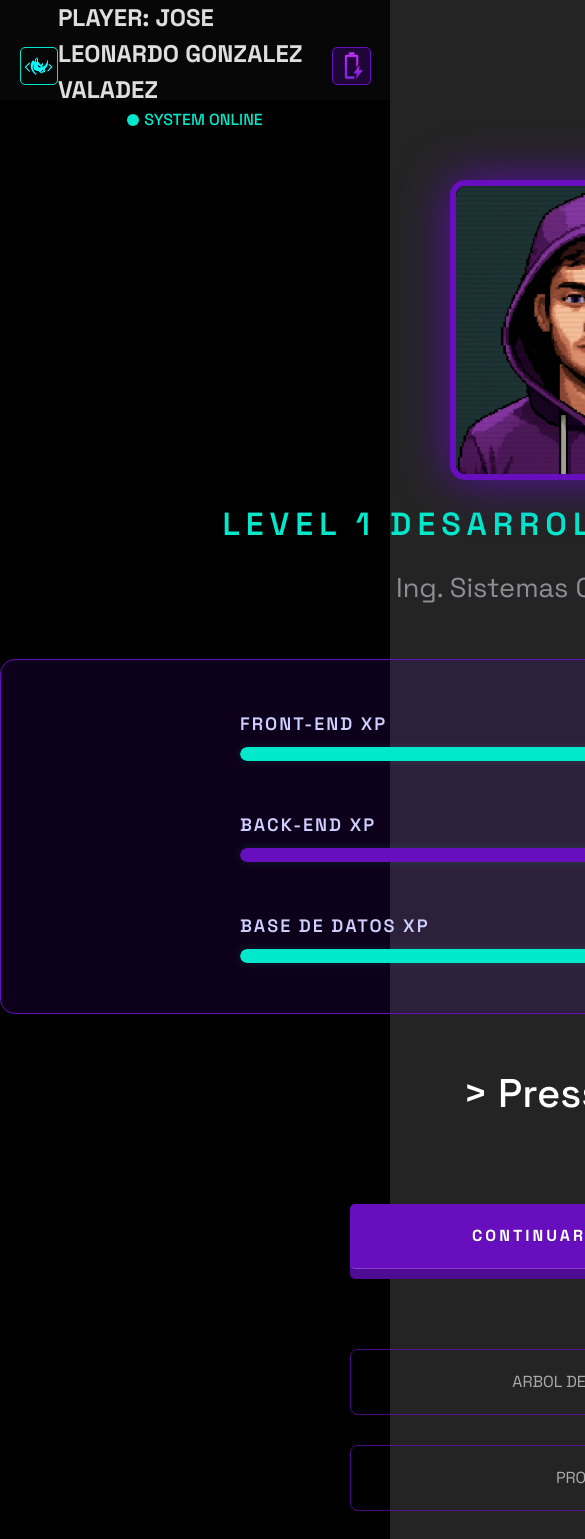
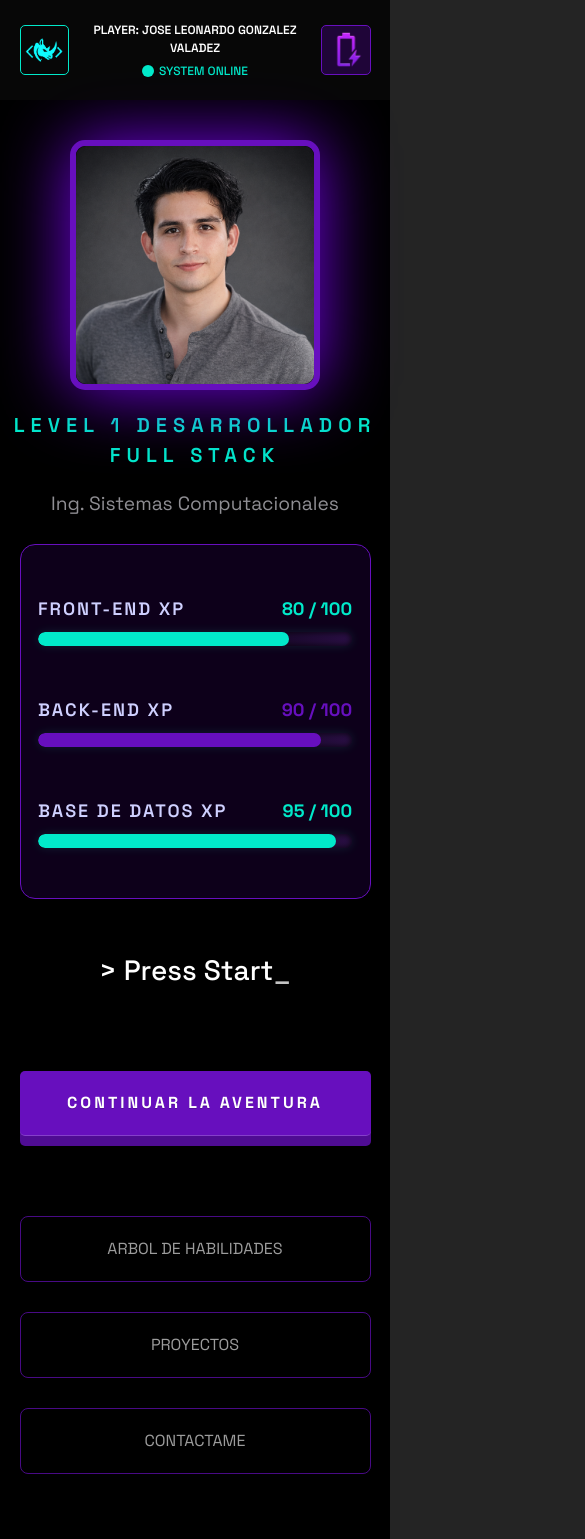
Before and after one commit to GonzalezValadez18/My_Web_Portfolio, a React (Vite) app: page / in a window 390 px wide. Shown: the top 1539 px of the page, 585 px wide, since content can reach past the window. Built offline with nearby package versions, Linux system fonts and the light colour scheme.

Commit message:
agregar dise;o responsivo

```diff
--- a/src/components/Photo.jsx
+++ b/src/components/Photo.jsx
@@ -1,7 +1,22 @@
+import { useState, useEffect } from "react";
+
 function Photo({ imgSrc, imgSrcReal, cardTitle, cardDescription }) {
+  const [isFlipped, setIsFlipped] = useState(false);
+
+  useEffect(() => {
+    const interval = setInterval(() => {
+      if (window.innerWidth <= 768) {
+        setIsFlipped((prev) => !prev);
+      } else {
+        setIsFlipped(false);
+      }
+    }, 3000);
+    return () => clearInterval(interval);
+  }, []);
+
   return (
     <section className="card-component">
-      <div className="photo-container">
+      <div className={`photo-container ${isFlipped ? "flipped" : ""}`}>
         <div className="flip-card-inner">
           <div className="flip-card-front">
             <img
--- a/src/styles/components/button-keyboard.css
+++ b/src/styles/components/button-keyboard.css
@@ -1,5 +1,6 @@
 .button-keyboard {
-    width: 500px;
+    width: 100%;
+    max-width: 500px;
     border-bottom: 1px solid hsla(0, 0%, 100%, 0.2);
     text-shadow: 0 1px 0 hsla(0, 0%, 0%, 0.2);
     text-decoration: none;
--- a/src/styles/components/button-visible-icon.css
+++ b/src/styles/components/button-visible-icon.css
@@ -1,5 +1,6 @@
 .button-visible-icon {
-    width: 500px;
+    width: 100%;
+    max-width: 500px;
     position: relative;
     display: flex;
     flex-direction: row;
--- a/src/styles/components/photo-marc.css
+++ b/src/styles/components/photo-marc.css
@@ -1,5 +1,6 @@
 .card-component {
-    width: 1200px;
+    width: 100%;
+    max-width: 1200px;
     height: auto;
     padding: 80px 0 50px 0;
     display: flex;
@@ -7,11 +8,18 @@
     justify-content: center;
     align-items: center;
     margin: auto;
+    @media screen and (max-width: 768px) {
+        padding: 40px 0 25px 0;
+    }
 
     .photo-container {
         width: 300px;
         height: 300px;
         perspective: 1000px;
+        @media (max-width: 768px) {
+            width: 250px;
+            height: 250px;
+        }
 
         .flip-card-inner {
             position: relative;
@@ -22,7 +30,8 @@
             transform-style: preserve-3d;
         }
 
-        &:hover .flip-card-inner {
+        &:hover .flip-card-inner,
+        &.flipped .flip-card-inner {
             transform: rotateY(180deg);
         }
 
@@ -44,7 +53,9 @@
         }
 
         &:hover .flip-card-front,
-        &:hover .flip-card-back {
+        &:hover .flip-card-back,
+        &.flipped .flip-card-front,
+        &.flipped .flip-card-back {
             box-shadow: 0 0 70px rgba(128, 0, 255, 0.9);
         }
 
@@ -66,11 +77,21 @@
         font-weight: 600;
         color: var(--ment);
         letter-spacing: 6px;
+        text-align: center;
+
+        @media (max-width: 768px) {
+            font-size: 20px;
+            margin-top: 20px;
+        }
     }
 
     .card-description {
         margin-top: 20px;
         font-size: 1.7rem;
         color: #8f8e93;
+
+        @media (max-width: 768px) {
+            font-size: 1.2rem;
+        }
     }
 }
--- a/src/styles/components/progress-bar.css
+++ b/src/styles/components/progress-bar.css
@@ -1,6 +1,10 @@
 /* Contenedor */
 .energy-container {
-    width: 720px;
+    width: 100%;
+    max-width: 720px;
+    @media screen and (max-width: 768px) {
+            width: 90%;
+        }
 
     /* Header */
     .energy-header {
@@ -18,6 +22,7 @@
         .percent {
             font-weight: 700;
             font-size: 18px;
+
         }
     }
 
@@ -38,6 +43,7 @@
         .energy-fill {
             height: 100%;
             border-radius: 14px;
+
         }
     }
 }
--- a/src/styles/layouts/home.css
+++ b/src/styles/layouts/home.css
@@ -39,6 +39,11 @@
             display: flex;
             justify-content: center;
 
+            @media screen and (max-width: 768px) {
+                width: 50px;
+            }
+
+
             img {
                 width: 80%;
                 height: auto;
@@ -57,6 +62,10 @@
             display: flex;
             justify-content: center;
 
+            @media screen and (max-width: 768px) {
+                    width: 50px;
+                }
+
             img {
                 width: 80%;
                 height: auto;
@@ -71,6 +80,19 @@
             align-items: center;
             justify-content: center;
 
+            h2{
+                color: #ffffff;
+                font-size: 22px;
+                font-weight: 600;
+                margin-bottom: 5px;
+                text-align: center;
+
+                @media (max-width: 768px) {
+                    font-size: 12px;
+                }
+
+            }
+
             .pulse-label {
                 display: flex;
                 flex-direction: row;
@@ -79,6 +101,12 @@
                 gap: 5px;
                 color: var(--ment);
                 font-weight: 500;
+
+                p{
+                    @media (max-width: 768px) {
+                            font-size: 12px;
+                        }
+                };
 
                 i {
                     display: flex;
@@ -107,7 +135,8 @@
     gap: 50px;
     align-items: center;
     justify-content: center;
-    width: 1200px;
+    width: 90%;
+    max-width: 1200px;
     margin: auto;
     border-radius: 15px;
     padding: 50px 0;
@@ -116,7 +145,8 @@
 }
 
 .button-section {
-    width: 1200px;
+    width: 90%;
+    max-width: 1200px;
     margin: auto;
     margin-bottom: 50px;
     display: flex;
@@ -125,7 +155,7 @@
     gap: 30px;
 
     .pulse-text {
-        width: 1200px;
+        width: 100%;
         color: #ffffff;
         font-size: 40px;
         font-weight: 500;
@@ -133,6 +163,10 @@
         margin-top: 50px;
         margin-bottom: 50px;
         text-align: center;
+
+        @media (max-width: 768px) {
+            font-size: 28px;
+        }
     }
 
     /* Animación del guion bajo */
```
